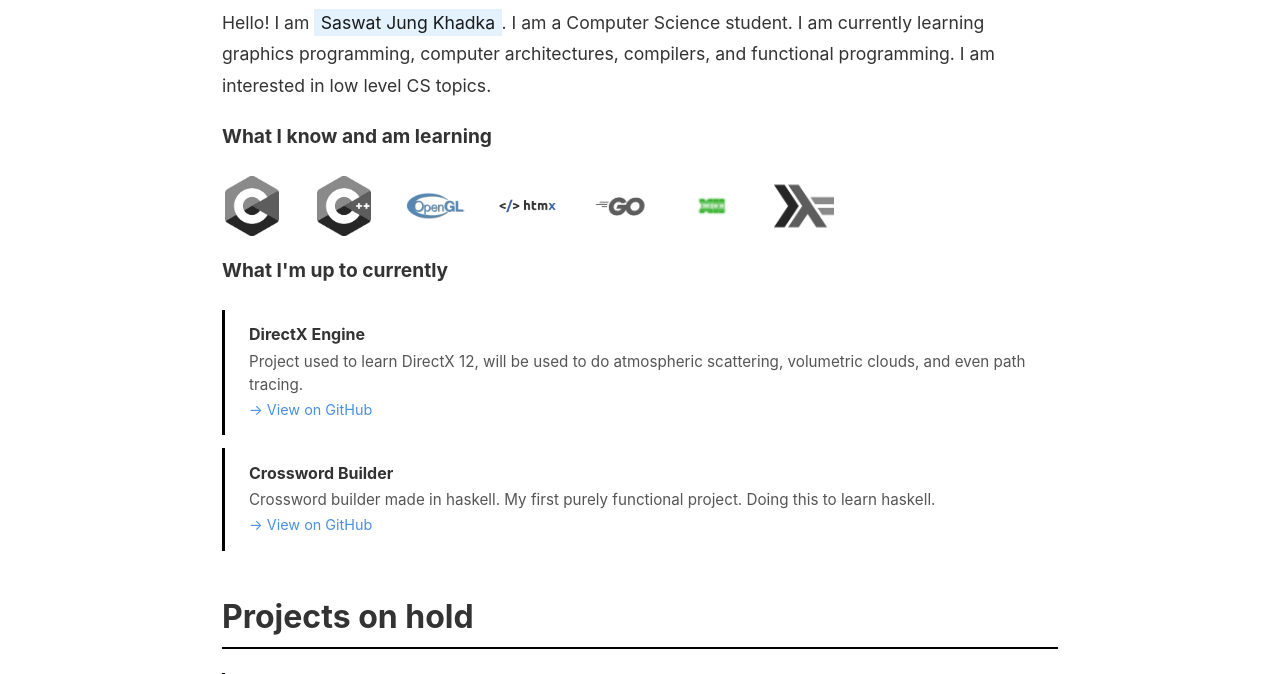
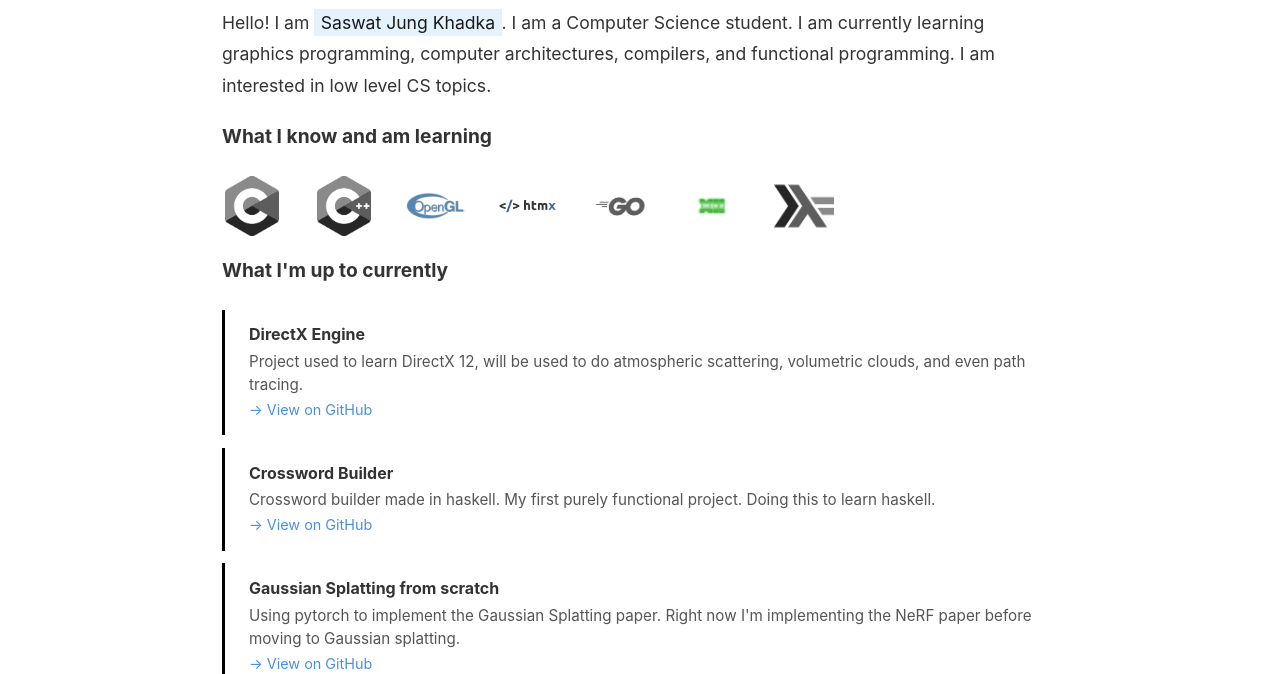
Before and after one commit to SaswatJK/personal-site, a plain HTML site: page index.html in a window 1280 px wide. Shown: the part 278-952 px from the top of the page. Drawn offline with Linux system fonts and the light colour scheme.

Commit message:
New project added

```diff
--- a/index.html
+++ b/index.html
@@ -343,6 +343,12 @@
                         <p>Crossword builder made in haskell. My first purely functional project. Doing this to learn haskell.</p>
                     <a href="https://github.com/saswatjk/CrosswordBuilder" target="_blank">→ View on GitHub</a>
                 </div>
+                <div class="current-item">
+                    <h4>Gaussian Splatting from scratch</h4>
+                        <p>Using pytorch to implement the Gaussian Splatting paper. Right now I'm implementing the NeRF paper before moving to Gaussian splatting.</p>
+                    <a href="https://github.com/saswatjk/Gaussian-Splatting" target="_blank">→ View on GitHub</a>
+                </div>
+
             </div>
         </section>
 
```
